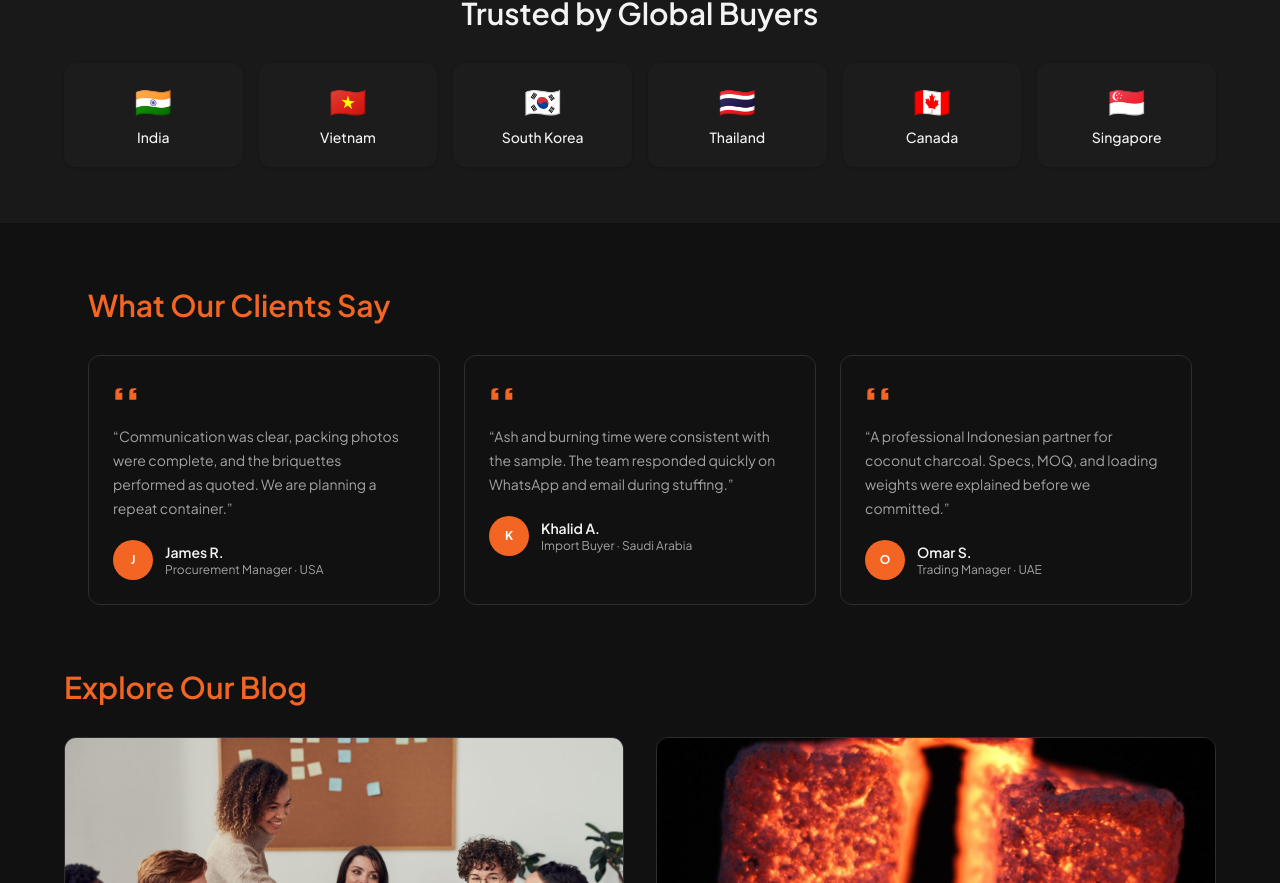
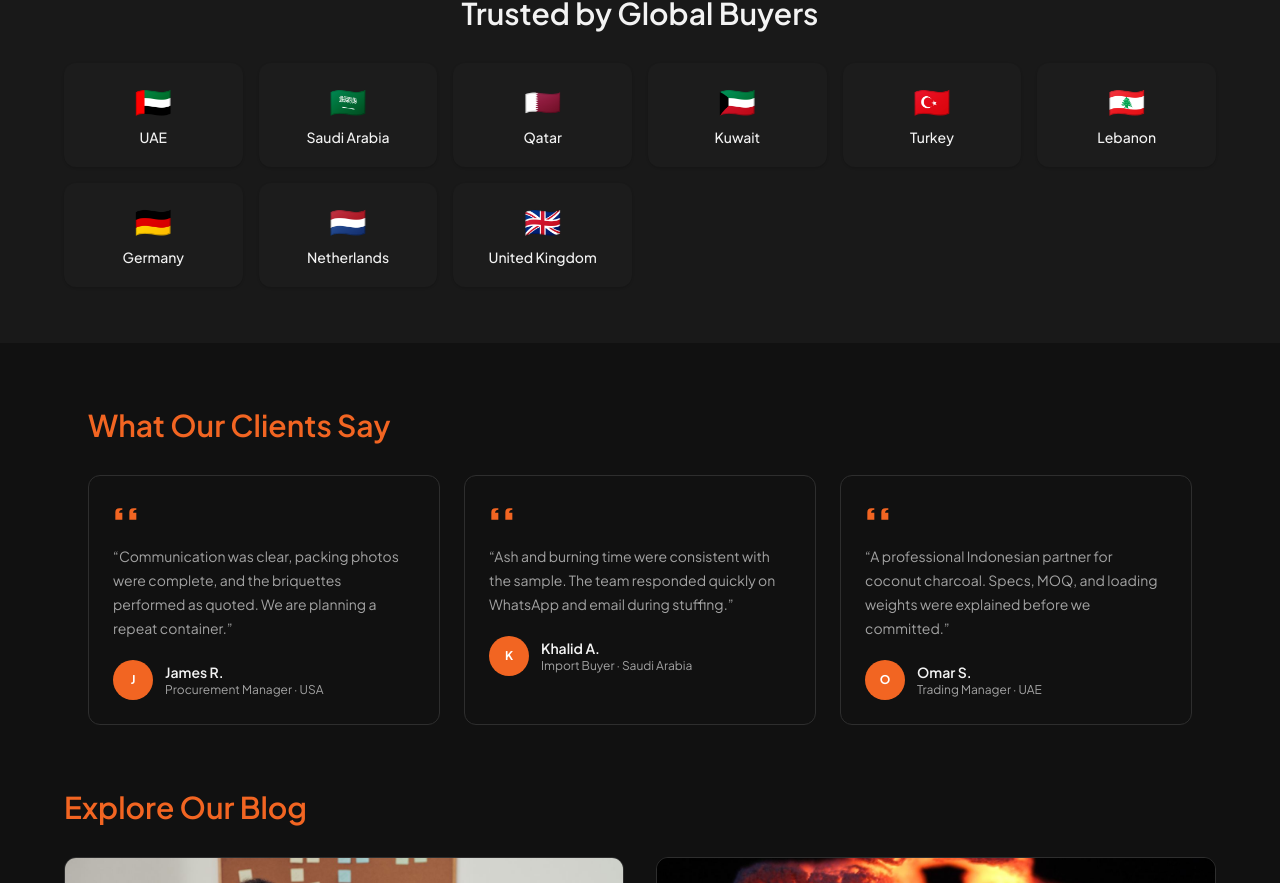
Before and after one commit to techade-id/exporincoco, a Next.js app: page /en in a window 1280 px wide. Shown: the part 2797-3680 px from the top of the page. Built offline with nearby package versions, Linux system fonts and the light colour scheme.

Commit message:
Update trusted buyer markets editor

```diff
--- a/app/admin/editor.tsx
+++ b/app/admin/editor.tsx
@@ -1,7 +1,7 @@
 "use client";
 
 import { createContext, useContext, useId, useState, type ReactNode } from "react";
-import { productImages, slugify, type Content, type GalleryItem, type PostItem, type ProductItem } from "@/lib/content-types";
+import { productImages, slugify, type Content, type GalleryItem, type MarketItem, type PostItem, type ProductItem } from "@/lib/content-types";
 
 type EditorLang = "en" | "id";
 
@@ -518,6 +518,18 @@ function HomeFields({
       ))}
       <Pair label="About teaser" en={en.about.p1} id={id.about.p1} multiline onEn={(p1) => setContent(updateCopy(content, "en", { about: { ...en.about, p1 } }))} onId={(p1) => setContent(updateCopy(content, "id", { about: { ...id.about, p1 } }))} />
       <Pair label="Products heading" en={en.products.title} id={id.products.title} onEn={(title) => setContent(updateCopy(content, "en", { products: { ...en.products, title } }))} onId={(title) => setContent(updateCopy(content, "id", { products: { ...id.products, title } }))} />
+      <Pair label="Markets heading" en={en.markets.title} id={id.markets.title} onEn={(title) => setContent(updateCopy(content, "en", { markets: { ...en.markets, title } }))} onId={(title) => setContent(updateCopy(content, "id", { markets: { ...id.markets, title } }))} />
+      <h2 className="text-sm font-semibold">Trusted buyer countries</h2>
+      {content.markets.map((market, index) => (
+        <div key={`${market.code}-${index}`} className="grid gap-3 rounded-xl border border-white/10 p-4 md:grid-cols-5">
+          <Field label="Code" value={market.code} onChange={(code) => setContent({ ...content, markets: content.markets.map((item, i) => i === index ? { ...item, code } : item) })} />
+          <Field label="Flag" value={market.flag} onChange={(flag) => setContent({ ...content, markets: content.markets.map((item, i) => i === index ? { ...item, flag } : item) })} />
+          <Field label="English" value={market.name} onChange={(name) => setContent({ ...content, markets: content.markets.map((item, i) => i === index ? { ...item, name } : item) })} />
+          <Field label="Indonesia" value={market.nameId} onChange={(nameId) => setContent({ ...content, markets: content.markets.map((item, i) => i === index ? { ...item, nameId } : item) })} />
+          <button type="button" className="self-end rounded-md border border-white/15 px-3 py-2 text-sm" onClick={() => setContent({ ...content, markets: content.markets.filter((_, i) => i !== index) })}>Remove</button>
+        </div>
+      ))}
+      <button type="button" className="rounded-md border border-white/15 px-3 py-2 text-sm" onClick={() => setContent({ ...content, markets: [...content.markets, { code: "XX", name: "New country", nameId: "Negara baru", flag: "🌍" } as MarketItem] })}>Add country</button>
       <Pair label="Testimonials heading" en={en.testimonials.title} id={id.testimonials.title} onEn={(title) => setContent(updateCopy(content, "en", { testimonials: { ...en.testimonials, title } }))} onId={(title) => setContent(updateCopy(content, "id", { testimonials: { ...id.testimonials, title } }))} />
       {en.testimonials.items.map((item, index) => (
         <CollapseItem
--- a/data/content.json
+++ b/data/content.json
@@ -825,40 +825,58 @@
   ],
   "markets": [
     {
-      "code": "IN",
-      "name": "India",
-      "nameId": "India",
-      "flag": "🇮🇳"
+      "code": "AE",
+      "name": "UAE",
+      "nameId": "UEA",
+      "flag": "🇦🇪"
     },
     {
-      "code": "VN",
-      "name": "Vietnam",
-      "nameId": "Vietnam",
-      "flag": "🇻🇳"
+      "code": "SA",
+      "name": "Saudi Arabia",
+      "nameId": "Arab Saudi",
+      "flag": "🇸🇦"
     },
     {
-      "code": "KR",
-      "name": "South Korea",
-      "nameId": "Korea Selatan",
-      "flag": "🇰🇷"
+      "code": "QA",
+      "name": "Qatar",
+      "nameId": "Qatar",
+      "flag": "🇶🇦"
     },
     {
-      "code": "TH",
-      "name": "Thailand",
-      "nameId": "Thailand",
-      "flag": "🇹🇭"
+      "code": "KW",
+      "name": "Kuwait",
+      "nameId": "Kuwait",
+      "flag": "🇰🇼"
     },
     {
-      "code": "CA",
-      "name": "Canada",
-      "nameId": "Kanada",
-      "flag": "🇨🇦"
+      "code": "TR",
+      "name": "Turkey",
+      "nameId": "Turki",
+      "flag": "🇹🇷"
     },
     {
-      "code": "SG",
-      "name": "Singapore",
-      "nameId": "Singapura",
-      "flag": "🇸🇬"
+      "code": "LB",
+      "name": "Lebanon",
+      "nameId": "Lebanon",
+      "flag": "🇱🇧"
+    },
+    {
+      "code": "DE",
+      "name": "Germany",
+      "nameId": "Jerman",
+      "flag": "🇩🇪"
+    },
+    {
+      "code": "NL",
+      "name": "Netherlands",
+      "nameId": "Belanda",
+      "flag": "🇳🇱"
+    },
+    {
+      "code": "GB",
+      "name": "United Kingdom",
+      "nameId": "Britania Raya",
+      "flag": "🇬🇧"
     }
   ],
   "inquiryCountries": [
--- a/lib/site.ts
+++ b/lib/site.ts
@@ -31,12 +31,15 @@ export const site = {
 } as const;
 
 export const markets = [
-  { code: "IN", name: "India", nameId: "India", flag: "🇮🇳" },
-  { code: "VN", name: "Vietnam", nameId: "Vietnam", flag: "🇻🇳" },
-  { code: "KR", name: "South Korea", nameId: "Korea Selatan", flag: "🇰🇷" },
-  { code: "TH", name: "Thailand", nameId: "Thailand", flag: "🇹🇭" },
-  { code: "CA", name: "Canada", nameId: "Kanada", flag: "🇨🇦" },
-  { code: "SG", name: "Singapore", nameId: "Singapura", flag: "🇸🇬" },
+  { code: "AE", name: "UAE", nameId: "UEA", flag: "🇦🇪" },
+  { code: "SA", name: "Saudi Arabia", nameId: "Arab Saudi", flag: "🇸🇦" },
+  { code: "QA", name: "Qatar", nameId: "Qatar", flag: "🇶🇦" },
+  { code: "KW", name: "Kuwait", nameId: "Kuwait", flag: "🇰🇼" },
+  { code: "TR", name: "Turkey", nameId: "Turki", flag: "🇹🇷" },
+  { code: "LB", name: "Lebanon", nameId: "Lebanon", flag: "🇱🇧" },
+  { code: "DE", name: "Germany", nameId: "Jerman", flag: "🇩🇪" },
+  { code: "NL", name: "Netherlands", nameId: "Belanda", flag: "🇳🇱" },
+  { code: "GB", name: "United Kingdom", nameId: "Britania Raya", flag: "🇬🇧" },
 ] as const;
 
 export const inquiryCountries = [
```
